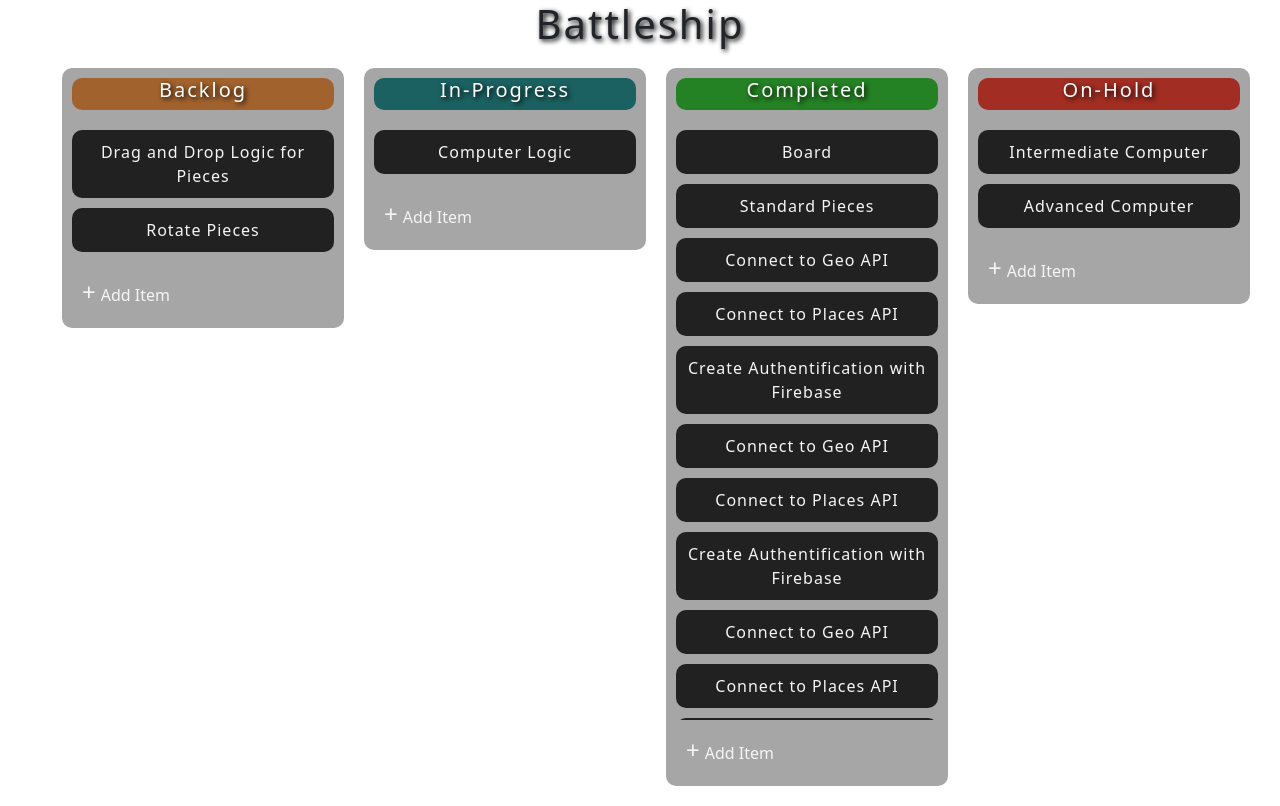
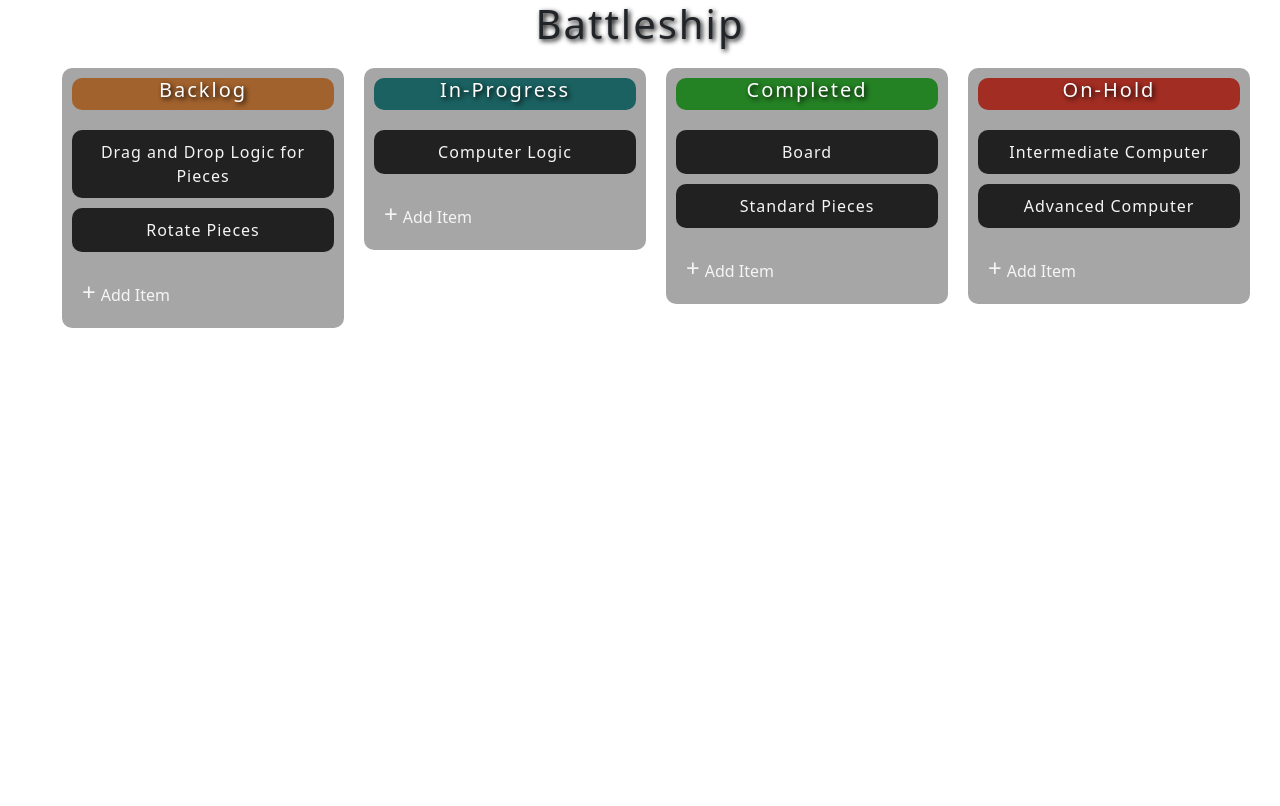
Before and after one commit to islandhuynh/Project-Tracker, a React (Create React App) app: page / in a window 1280 px wide. Built offline with nearby package versions, Linux system fonts and the light colour scheme.

Commit message:
Element are removed from column when dragged to a new one

```diff
--- a/src/components/project-tracker/ProjectTracker.tsx
+++ b/src/components/project-tracker/ProjectTracker.tsx
@@ -99,32 +99,6 @@ const selectedProject = {
   complete: [
     "Board",
     "Standard Pieces",
-    "Connect to Geo API",
-    "Connect to Places API",
-    "Create Authentification with Firebase",
-    "Connect to Geo API",
-    "Connect to Places API",
-    "Create Authentification with Firebase",
-    "Connect to Geo API",
-    "Connect to Places API",
-    "Create Authentification with Firebase",
-    "Connect to Geo API",
-    "Connect to Places API",
-    "Create Authentification with Firebase",
-    "Connect to Geo API",
-    "Connect to Places API",
-    "Create Authentification with Firebase",
-    "Connect to Geo API",
-    "Connect to Places API",
-    "Create Authentification with Firebase",
-    "Connect to Geo API",
-    "Connect to Places API",
-    "Create Authentification with Firebase",
-    "Connect to Geo API",
-    "Connect to Places API",
-    "Create Authentification with Firebase",
-    "Connect to Geo API",
-    "Connect to Places API",
   ],
   onHold: [
     "Intermediate Computer",
@@ -144,6 +118,7 @@ export const ProjectTracker = () => {
   const [newTask, setNewTask] = useState<string | undefined>('');
   const [selectedColumn, setSelectedColumn] = useState<keyof columnList | undefined>(undefined);
   const [draggedTask, setDraggedTask] = useState<string | undefined>(undefined);
+  const [removedItemColumn, setRemovedItemColumn] = useState<keyof columnList | undefined>(undefined);
 
   const createColumn = <C extends keyof columnList>(columnName: C): JSX.Element => {
     let columnTasks: string[] = [];
@@ -169,6 +144,7 @@ export const ProjectTracker = () => {
         onDrop={() => {
           if (draggedTask) {
             addTask(draggedTask, columnName)
+            if (removedItemColumn) removeTask(draggedTask, removedItemColumn)
             setDraggedTask(undefined)
           }
         }}
@@ -177,7 +153,7 @@ export const ProjectTracker = () => {
           <h1>{columnTitles[columnName]}</h1>
         </span>
         <div id={`${columnName}-content`} className="custom-scroll">
-          {createTaskList(columnTasks)}
+          {createTaskList(columnTasks, columnName)}
         </div>
         {newInputVisibility && selectedColumn === columnName ?
           <>
@@ -233,13 +209,40 @@ export const ProjectTracker = () => {
     }
   }
 
-  const createTaskList = (taskArray: string[]) => {
+  const removeTask = <C extends keyof columnList>(task: string, column: C) => {
+    let index = -1;
+
+    switch (column) {
+      case columnSelection.BACKLOG:
+        index = selectedProject.backlog.indexOf(task);
+        if (index > -1) selectedProject.backlog.splice(index, 1);
+        break;
+      case columnSelection.PROGRESS:
+        index = selectedProject.progress.indexOf(task);
+        if (index > -1) selectedProject.progress.splice(index, 1);
+        break;
+      case columnSelection.COMPLETE:
+        index = selectedProject.complete.indexOf(task);
+        if (index > -1) selectedProject.complete.splice(index, 1);
+        break;
+      case columnSelection.ON_HOLD:
+        index = selectedProject.onHold.indexOf(task);
+        if (index > -1) selectedProject.onHold.splice(index, 1);
+        break;
+    }
+  }
+
+
+  const createTaskList = <C extends keyof columnList>(taskArray: string[], column: C) => {
     let listArray: JSX.Element[] = [];
     taskArray.forEach(task => listArray.push(
       <li
         className="task-item"
         draggable={true}
-        onDragStart={() => setDraggedTask(task)}
+        onDragStart={() => {
+          setDraggedTask(task)
+          setRemovedItemColumn(column)
+        }}
       >
         {task}
       </li>
```
